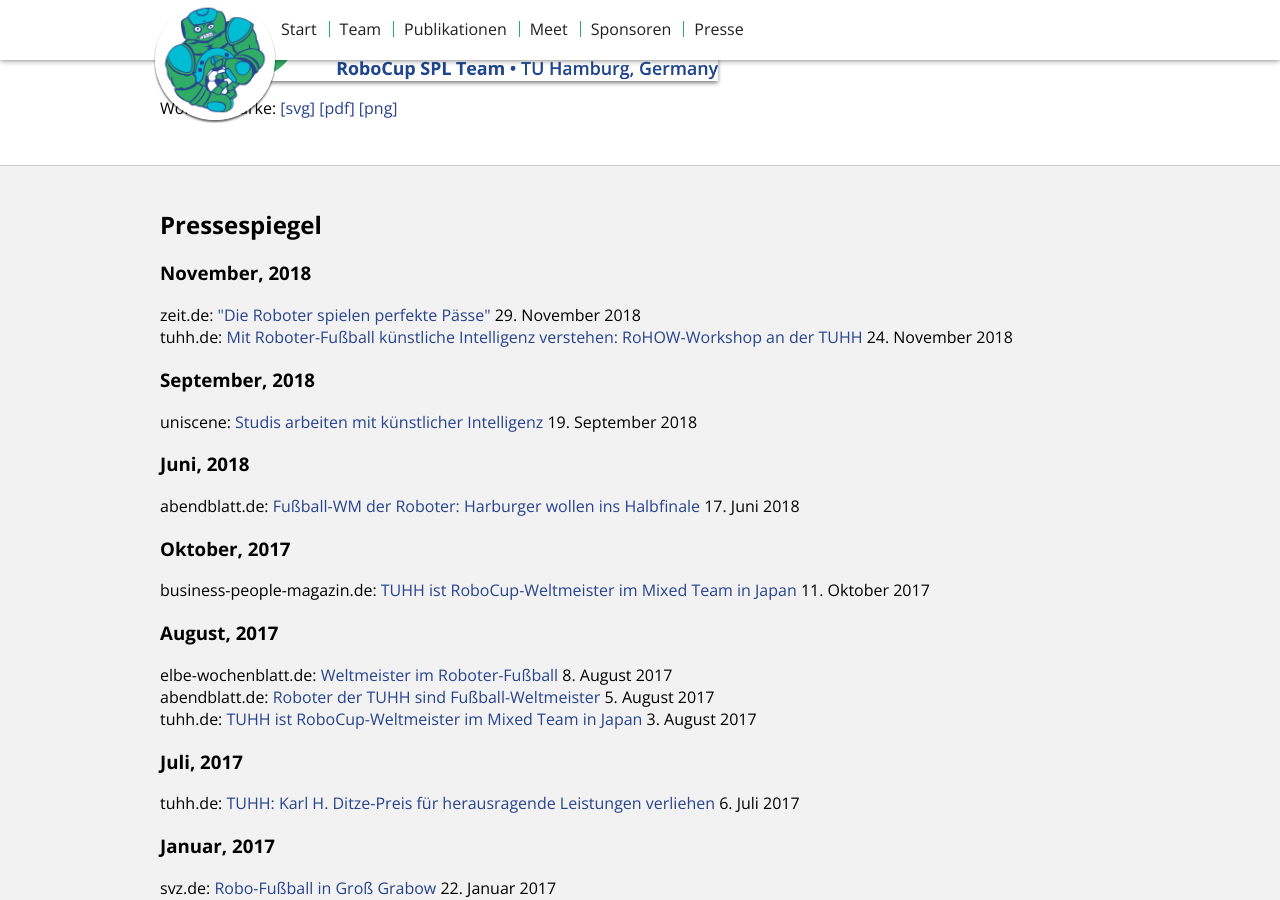
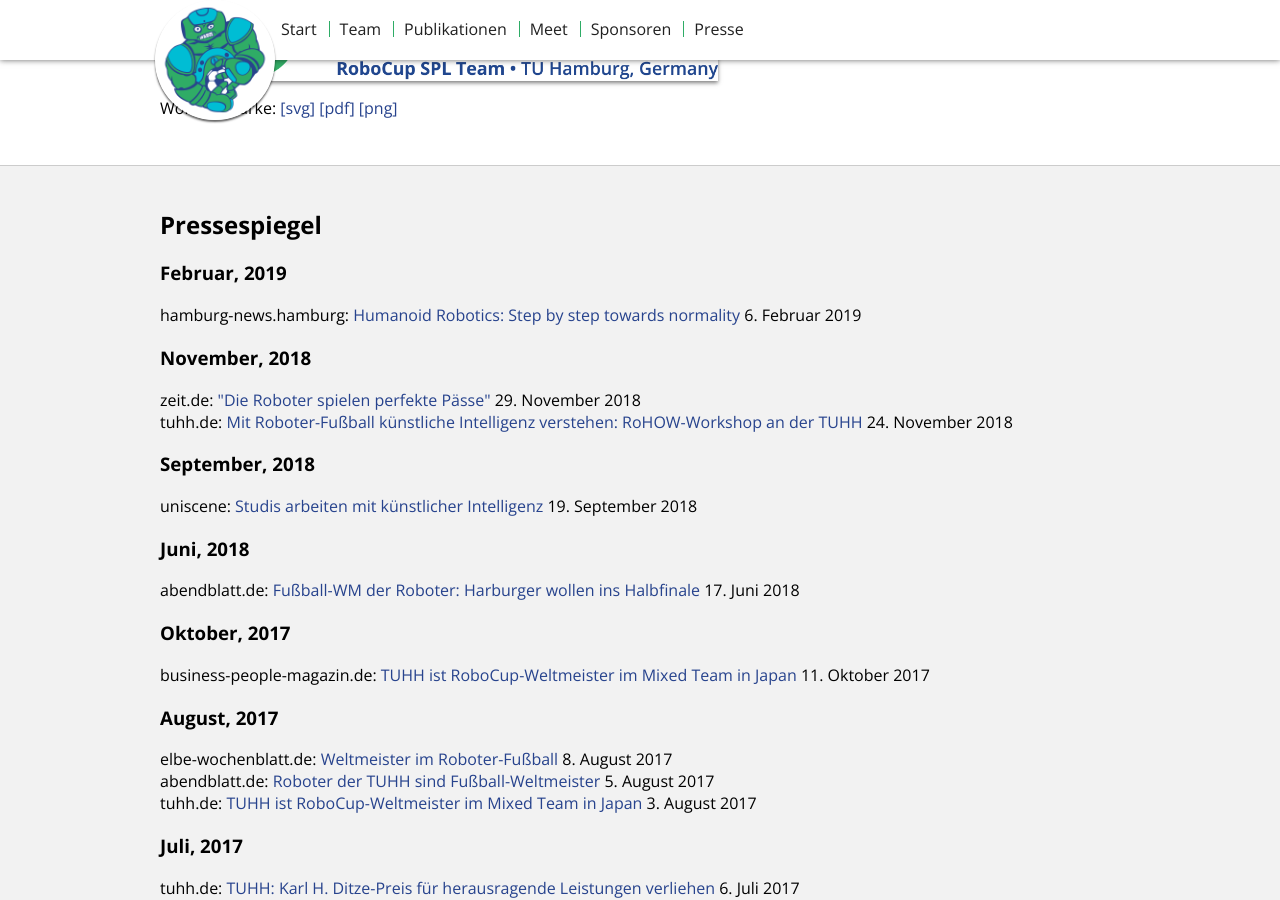
Before and after one commit to HULKs/hulks.github.io, a Jekyll site: the page built from press/index.html, in a window 1280 px wide and 900 px high, scrolled down 385 px. Built offline with Jekyll 4.4.1, drawn with Linux system fonts in a browser that asks for light colours.

Commit message:
Extend pressespiegel

```diff
--- a/press/index.html
+++ b/press/index.html
@@ -27,6 +27,8 @@
 <section>
     <div class="container">
       <h2>Pressespiegel</h2>
+      <h3>Februar, 2019</h3>
+      <p>hamburg-news.hamburg: <a href="https://www.hamburg-news.hamburg/en/media-it/humanoid-robotics-step-step-towards-normality/" target="_blank">Humanoid Robotics: Step by step towards normality</a> 6. Februar 2019</p>
       <h3>November, 2018</h3>
       <p>zeit.de: <a href="https://www.zeit.de/hamburg/2018-11/elbvertiefung-29-11-2018">"Die Roboter spielen perfekte Pässe"</a> 29. November 2018
       <br />tuhh.de: <a href="https://intranet.tuhh.de/aktuell/pressemitteilung_einzeln.php?id=11844&Lang=de" target="_blank">Mit Roboter-Fußball künstliche Intelligenz verstehen: RoHOW-Workshop an der TUHH</a> 24. November 2018</p>
```
